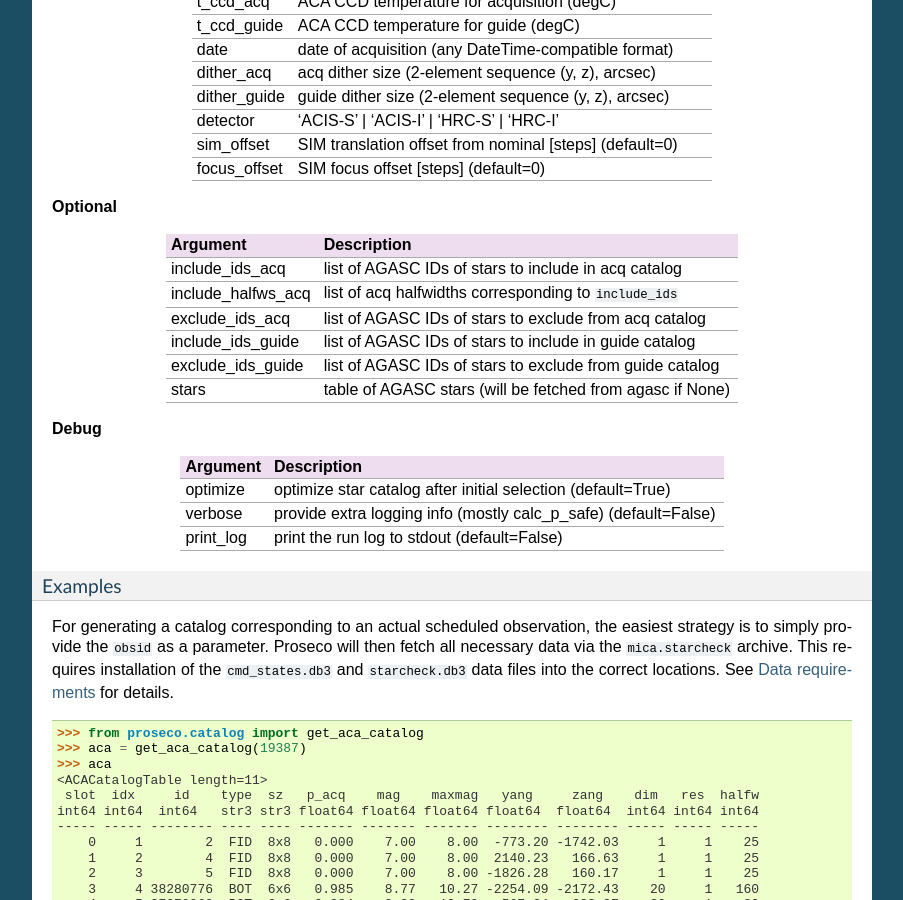
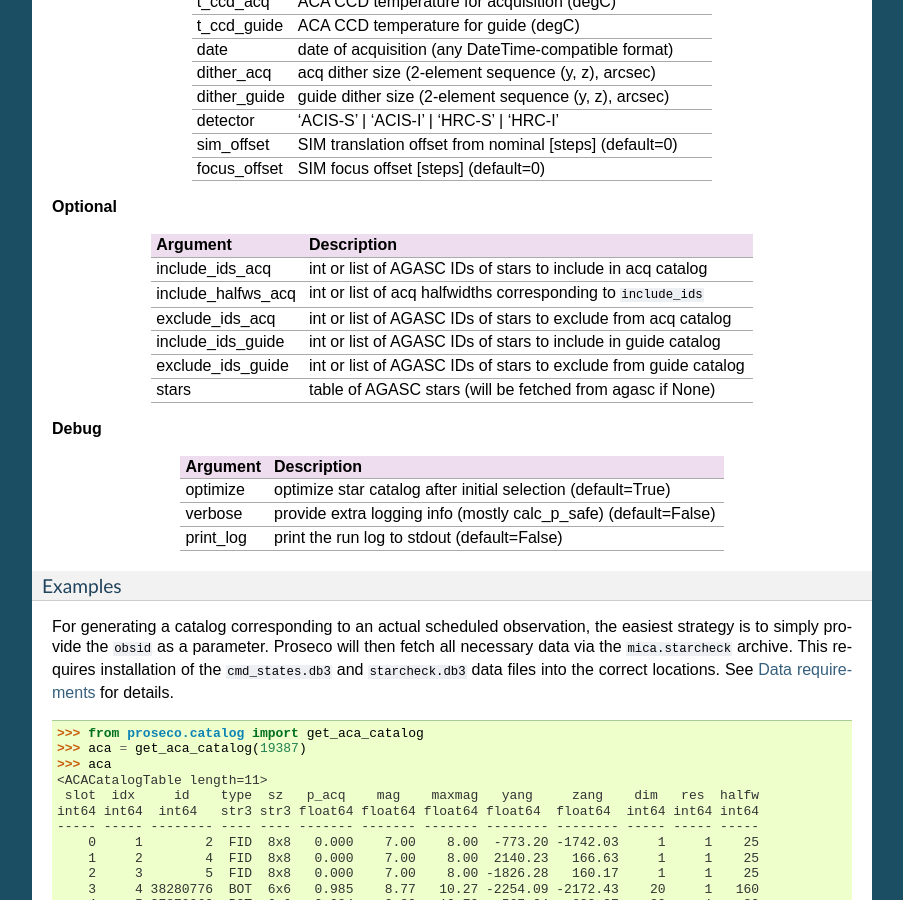
Before and after one commit to sot/proseco, a Sphinx documentation site: the page built from docs/index.rst, in a window 1280 px wide and 900 px high, scrolled down 650 px. Shown: the whole window, without its empty margins (198-1101 px from the left). Built offline with Sphinx 7.4.7, drawn with Linux system fonts in a browser that asks for light colours.

Commit message:
Add IntListMetaAttribute for include/exclude attrs

```diff
--- a/docs/index.rst
+++ b/docs/index.rst
@@ -51,16 +51,16 @@ focus_offset  SIM focus offset [steps] (default=0)
 
 **Optional**
 
-=================== =========================================================
+=================== ===============================================================
 Argument            Description
-=================== =========================================================
-include_ids_acq     list of AGASC IDs of stars to include in acq catalog
-include_halfws_acq  list of acq halfwidths corresponding to ``include_ids``
-exclude_ids_acq     list of AGASC IDs of stars to exclude from acq catalog
-include_ids_guide   list of AGASC IDs of stars to include in guide catalog
-exclude_ids_guide   list of AGASC IDs of stars to exclude from guide catalog
+=================== ===============================================================
+include_ids_acq     int or list of AGASC IDs of stars to include in acq catalog
+include_halfws_acq  int or list of acq halfwidths corresponding to ``include_ids``
+exclude_ids_acq     int or list of AGASC IDs of stars to exclude from acq catalog
+include_ids_guide   int or list of AGASC IDs of stars to include in guide catalog
+exclude_ids_guide   int or list of AGASC IDs of stars to exclude from guide catalog
 stars               table of AGASC stars (will be fetched from agasc if None)
-=================== =========================================================
+=================== ===============================================================
 
 **Debug**
 
```
Also changed, not shown: 2 other files.
